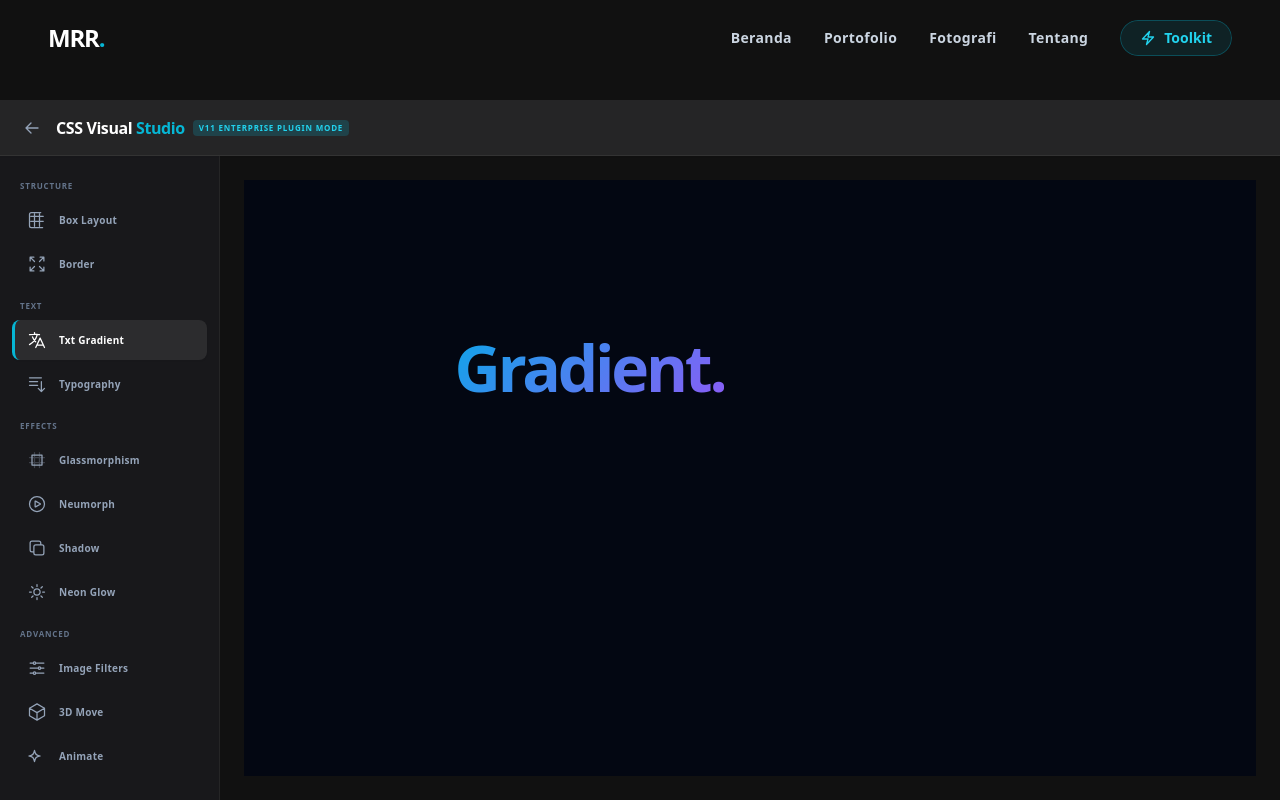
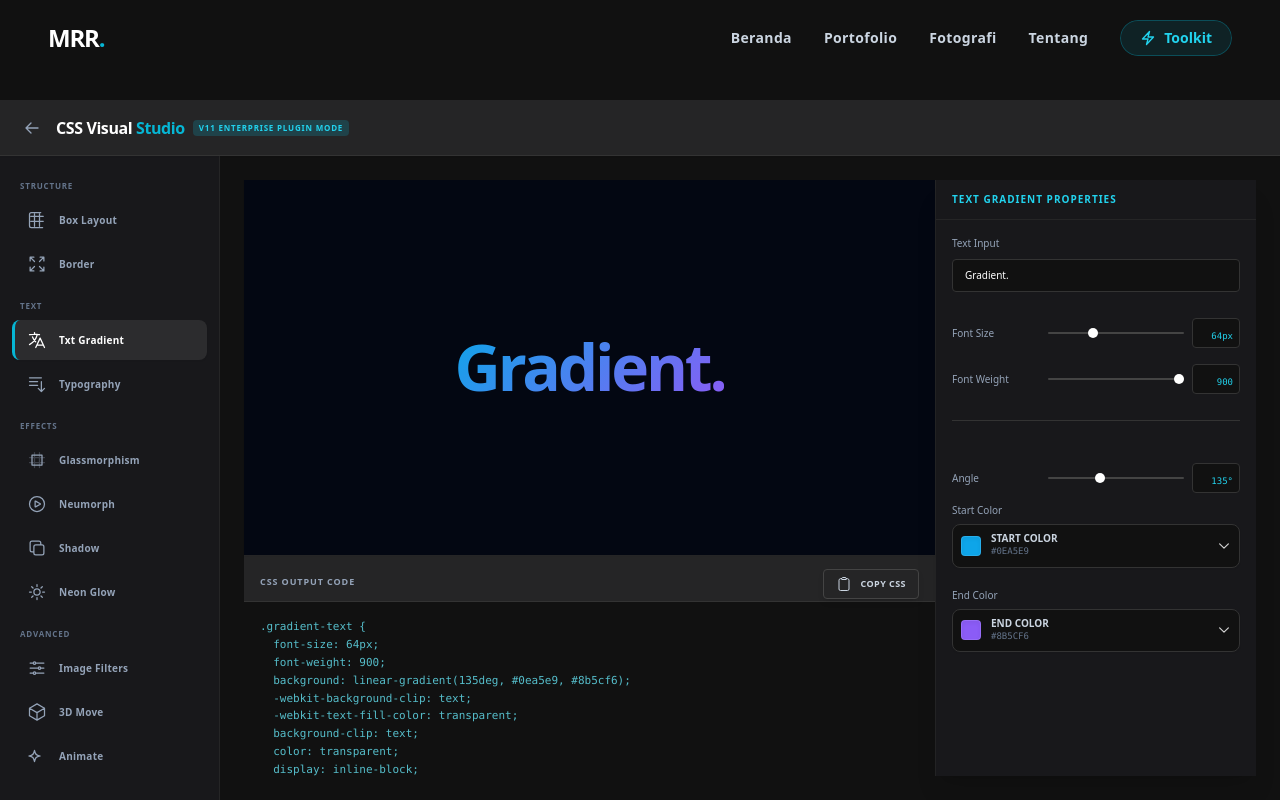
Before and after one commit to Rafli161102/CV-MRR, a Next.js app: page /css-studio in a window 1280 px wide. Built offline with nearby package versions, Linux system fonts and the light colour scheme.

Commit message:
Refactor FigmaColorPicker and WorkspaceLayout components
Updated the FigmaColorPicker component to use a safe color value and modified the WorkspaceLayout for improved responsiveness and layout adjustments.

```diff
--- a/src/app/css-studio/_components/shared.jsx
+++ b/src/app/css-studio/_components/shared.jsx
@@ -65,7 +65,7 @@ export const hexToRgba = (hex, alpha) => `rgba(${hexToRgb(hex)}, ${alpha})`;
 export const COLOR_PRESETS = ['#ffffff', '#1e1e1e', '#0ea5e9', '#3b82f6', '#8b5cf6', '#ec4899', '#f59e0b', '#10b981'];
 
 // =========================================================================
-// 3. UI COMPONENTS
+// 3. UI COMPONENTS (Figma Style Workspace)
 // =========================================================================
 
 export const FigmaSlider = ({ label, min, max, step = 1, value, onChange, unit = "" }) => (
@@ -82,11 +82,13 @@ export const FigmaSlider = ({ label, min, max, step = 1, value, onChange, unit =
 
 export const FigmaColorPicker = ({ label, hexValue, onChange }) => {
   const [isOpen, setIsOpen] = useState(false);
-  const [hsl, setHsl] = useState(hexToHsl(hexValue));
-  useEffect(() => { setHsl(hexToHsl(hexValue)); }, [hexValue]);
+  const safeColor = safeHex(hexValue);
+  const [hsl, setHsl] = useState(hexToHsl(safeColor));
+
+  useEffect(() => { setHsl(hexToHsl(safeColor)); }, [safeColor]);
 
   const handleHslChange = (part, val) => {
-    const newHsl = { ...hsl, [part]: val };
+    const newHsl = { ...hsl, [part]: Number(val) || 0 };
     setHsl(newHsl);
     onChange(hslToHex(newHsl.h, newHsl.s, newHsl.l));
   };
@@ -99,10 +101,10 @@ export const FigmaColorPicker = ({ label, hexValue, onChange }) => {
       <div className="bg-[#111111] border border-[#333] rounded-lg overflow-hidden transition-all duration-300 shadow-sm">
         <div className="flex items-center justify-between p-2 cursor-pointer hover:bg-[#1a1a1c] transition-colors" onClick={() => setIsOpen(!isOpen)}>
           <div className="flex items-center gap-2.5">
-            <div className="w-5 h-5 rounded shadow-inner border border-white/10" style={{backgroundColor: hexValue}}></div>
+            <div className="w-5 h-5 rounded shadow-inner border border-white/10" style={{backgroundColor: safeColor}}></div>
             <div className="flex flex-col">
                <span className="text-[10px] font-bold text-slate-300 uppercase leading-none">{label}</span>
-               <span className="text-[9px] font-mono text-slate-500 uppercase mt-0.5">{hexValue}</span>
+               <span className="text-[9px] font-mono text-slate-500 uppercase mt-0.5">{safeColor}</span>
             </div>
           </div>
           <div className={`transform transition-transform duration-300 ${isOpen ? 'rotate-180' : ''}`}>
@@ -126,7 +128,7 @@ export const FigmaColorPicker = ({ label, hexValue, onChange }) => {
           </div>
           <div className="flex flex-wrap gap-1.5 mt-3 pt-3 border-t border-[#333]">
             {COLOR_PRESETS.map((c) => (
-              <button key={c} onClick={() => onChange(c)} className={`w-4 h-4 rounded-full border transition-transform hover:scale-125 ${hexValue===c ? 'border-white scale-110 shadow-lg' : 'border-white/20'}`} style={{ backgroundColor: c }} />
+              <button key={c} onClick={() => onChange(c)} className={`w-4 h-4 rounded-full border transition-transform hover:scale-125 ${safeColor===c ? 'border-white scale-110 shadow-lg' : 'border-white/20'}`} style={{ backgroundColor: c }} />
             ))}
           </div>
         </div>
@@ -161,30 +163,33 @@ export const CodeOutput = ({ code }) => {
     setTimeout(() => setCopied(false), 2000);
   };
   return (
-    <div className="w-full h-[220px] lg:h-full bg-[#1e1e1e] relative flex flex-col overflow-hidden">
+    <div className="w-full flex flex-col bg-[#1e1e1e] relative h-[250px] lg:h-full shrink-0">
        <button onClick={handleCopy} className="absolute top-3 right-4 z-10 flex items-center gap-2 px-3 py-1.5 rounded bg-[#252526] border border-[#444] text-slate-300 hover:bg-cyan-500 hover:text-[#111] transition-all text-[9px] font-bold uppercase tracking-wider shadow-md">
          {copied ? <><Icons.Check /> COPIED</> : <><Icons.Copy /> COPY CSS</>}
        </button>
        <div className="px-4 py-2.5 border-b border-[#333] bg-[#252526] shrink-0">
          <span className="text-[9px] font-bold text-slate-400 uppercase tracking-widest">CSS Output Code</span>
        </div>
-       <div className="p-4 overflow-y-auto flex-grow bg-[#111111] custom-scroll">
+       <div className="flex-1 p-4 overflow-y-auto bg-[#111111] custom-scroll">
           <pre className="text-[11px] font-mono text-cyan-300/80 leading-relaxed whitespace-pre-wrap break-words"><code>{code}</code></pre>
        </div>
     </div>
   )
 };
 
-// FIX BUG KEPOTONG SCROLL: Container layout dibuat fleksibel di mobile.
+// =========================================================================
+// WORKSPACE LAYOUT (Full Screen & Responsive)
+// =========================================================================
 export const WorkspaceLayout = ({ name, controls, preview, cssOutput, bgType = 'grid', bgHex }) => {
   return (
-    <div className="flex flex-col lg:flex-row w-full min-h-full lg:h-full animate-fade-in bg-[#0a0a0b] lg:bg-transparent pb-6 lg:pb-0">
+    // pb-28 di Mobile memastikan layar bisa di-scroll sampai ke ujung bawah (menghindari menu ketutup batas HP)
+    <div className="flex flex-col lg:flex-row w-full h-full animate-fade-in pb-28 lg:pb-0">
 
-       {/* MIDDLE: CANVAS & CSS CODE */}
+       {/* AREA KIRI: CANVAS & CSS CODE (Desktop) */}
        <div className="flex-1 flex flex-col min-w-0 lg:border-r border-[#252526]">
 
-         {/* CANVAS AREA (Sticky on Mobile, menempel di bawah toolbar) */}
-         <div className="h-[280px] sm:h-[350px] shrink-0 lg:h-auto lg:flex-1 relative flex items-center justify-center overflow-hidden bg-[#0a0a0b] border-b lg:border-b-0 border-[#252526] z-30 sticky top-0 lg:static transition-colors duration-500 shadow-lg lg:shadow-inner" style={{backgroundColor: bgHex || 'transparent'}}>
+         {/* CANVAS AREA (Tidak lagi sticky di mobile agar natural saat di scroll) */}
+         <div className="h-[300px] sm:h-[350px] lg:h-auto lg:flex-1 relative flex items-center justify-center overflow-hidden bg-[#0a0a0b] border-b border-[#252526] transition-colors duration-500 shadow-sm" style={{backgroundColor: bgHex || 'transparent'}}>
             {bgType === 'grid' && <div className="absolute inset-0 opacity-[0.15] pointer-events-none" style={{ backgroundImage: 'radial-gradient(#ffffff 1px, transparent 1px)', backgroundSize: '24px 24px'}}></div>}
             {bgType === 'image' && <div className="absolute inset-0 bg-cover bg-center opacity-60" style={{ backgroundImage: "url('https://images.unsplash.com/photo-1618005182384-a83a8bd57fbe?q=80&w=1200')" }}></div>}
             {bgType === 'light' && <div className="absolute inset-0 bg-[#e5e7eb]"></div>}
@@ -192,25 +197,25 @@ export const WorkspaceLayout = ({ name, controls, preview, cssOutput, bgType = '
             <div className="relative z-10 w-full h-full flex items-center justify-center p-4 overflow-hidden">{preview}</div>
          </div>
 
-         {/* CODE OUTPUT (Desktop Only) */}
-         <div className="hidden lg:block h-[220px] border-t border-[#252526] shrink-0">
+         {/* CODE OUTPUT (Hanya terlihat di Desktop) */}
+         <div className="hidden lg:flex flex-col h-[220px] shrink-0 border-t border-[#252526]">
             <CodeOutput code={cssOutput} />
          </div>
        </div>
 
-       {/* RIGHT: PROPERTIES PANEL */}
-       <div className="w-full lg:w-[320px] bg-[#18181b] flex flex-col shrink-0 z-20 lg:h-full">
-         <div className="px-4 py-3 border-b border-[#252526] bg-[#18181b] lg:sticky lg:top-0 z-20 shrink-0">
+       {/* AREA KANAN: PROPERTIES PANEL */}
+       <div className="w-full lg:w-[320px] bg-[#18181b] flex flex-col shrink-0 lg:h-full shadow-xl z-20">
+         <div className="px-4 py-3 border-b border-[#252526] bg-[#18181b] sticky top-0 z-20 shrink-0">
             <h2 className="text-[10px] font-bold text-cyan-400 uppercase tracking-widest">{name} Properties</h2>
          </div>
 
-         {/* Properties Content: Tidak ada tinggi statis di mobile agar bebas memanjang tanpa terpotong! */}
-         <div className="p-4 lg:overflow-y-auto lg:custom-scroll flex-1">
+         {/* Properties Content */}
+         <div className="p-4 flex flex-col gap-1 lg:overflow-y-auto custom-scroll lg:flex-1">
             {controls}
          </div>
 
-         {/* CODE OUTPUT (Mobile Only - diletakkan di paling bawah) */}
-         <div className="lg:hidden border-t border-[#252526] shrink-0 w-full bg-[#111111] mt-6">
+         {/* CODE OUTPUT (Hanya terlihat di Mobile, ditempelkan di bagian bawah menu) */}
+         <div className="lg:hidden flex flex-col mt-4 border-t border-[#252526] shadow-[0_-10px_20px_rgba(0,0,0,0.5)]">
             <CodeOutput code={cssOutput} />
          </div>
        </div>
```
